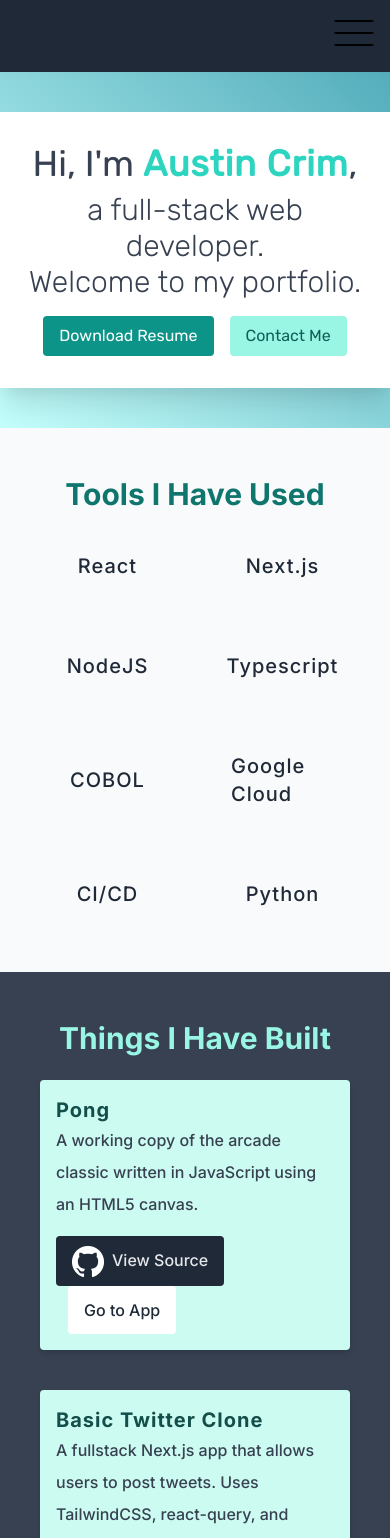
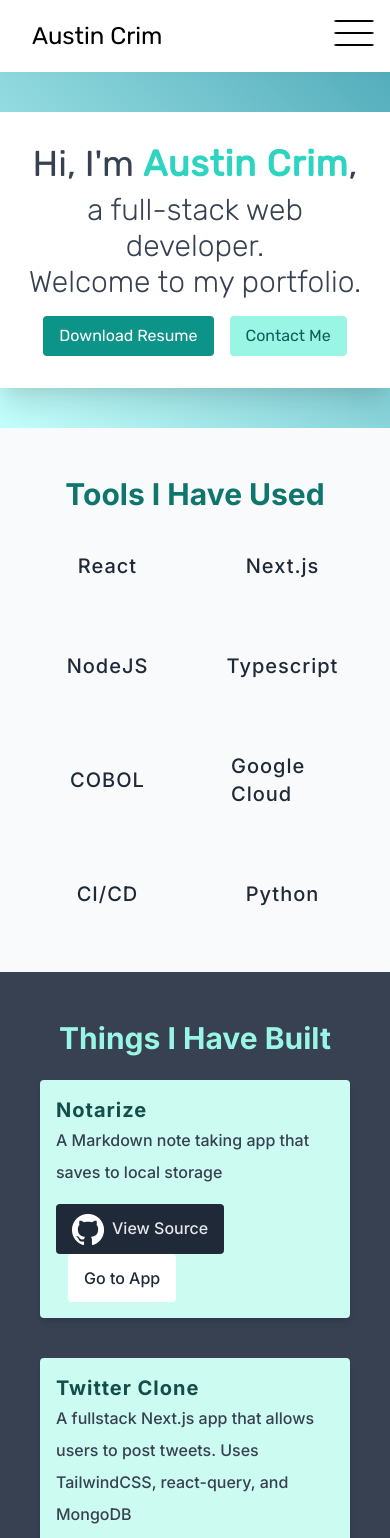
Before and after one commit to austincrim/austincrim.com-next, a Next.js app: page / in a window 390 px wide. Shown: the top 1538 px of the page. Built offline with nearby package versions, Linux system fonts and the light colour scheme.

Commit message:
fix mobile nav styling

```diff
--- a/data/projects.json
+++ b/data/projects.json
@@ -1,5 +1,17 @@
 {
     "projects": [
+        {
+            "title": "Notarize",
+            "description": "A Markdown note taking app that saves to local storage",
+            "repoUrl": "https://github.com/austincrim/notarize",
+            "appUrl": "https://notarize.netlify.app/"
+        },
+        {
+            "title": "Twitter Clone",
+            "description": "A fullstack Next.js app that allows users to post tweets. Uses TailwindCSS, react-query, and MongoDB",
+            "repoUrl": "https://github.com/austincrim/twitter-clone",
+            "appUrl": "https://twitter-clone-austincrim.vercel.app/"
+        },
         {
             "title": "Pong",
             "description": "A working copy of the arcade classic written in JavaScript using an HTML5 canvas.",
@@ -7,22 +19,9 @@
             "appUrl": "https://pong.austcrim.now.sh/"
         },
         {
-            "title": "Basic Twitter Clone",
-            "description": "A fullstack Next.js app that allows users to post tweets. Uses TailwindCSS, react-query, and MongoDB",
-            "repoUrl": "https://github.com/austincrim/twitter-clone",
-            "appUrl": "https://twitter-clone-austincrim.vercel.app/"
-        },
-        {
             "title": "SMS Recipe Generator",
             "description": "Text ingredients and receive recipes. Built for the DEV.to x Twilio hackathon.",
             "repoUrl": "https://github.com/austincrim/dev-to-twilio"
-        },
-        {
-            "title": "Todo List",
-            "description": "A simple todo list app I created to learn Svelte.",
-            "imagePath": "/todo.jpg",
-            "repoUrl": "https://github.com/austincrim/tailwind-svelte",
-            "appUrl": "https://tailwind-svelte.vercel.app/"
         },
         {
             "title": "This Website",
--- a/src/components/Nav.js
+++ b/src/components/Nav.js
@@ -6,7 +6,8 @@ const Nav = () => {
 
     return (
         <nav>
-            <div className='flex justify-end shadow-md'>
+            <div className='flex items-center justify-between bg-white shadow-md'>
+                <span className='px-8 text-2xl md:hidden'>Austin Crim</span>
                 <button
                     className='m-4 md:hidden'
                     onClick={() => setExpanded(!expanded)}
@@ -26,7 +27,7 @@ const Nav = () => {
             <div
                 className={`${
                     expanded ? 'flex flex-col' : 'hidden'
-                } md:flex md:flex-row justify-center py-2 w-full md:fixed text-gray-700 shadow-md bg-white z-10 border-t-4 border-teal-500
+                } md:flex md:flex-row justify-center py-2 w-full md:fixed text-gray-700 shadow-md bg-white z-10
                 `}
             >
                 <Link href='/'>
--- a/src/pages/index.js
+++ b/src/pages/index.js
@@ -26,7 +26,7 @@ const Index = ({ skills, projects }) => (
         <Hero />
 
         <Section primary title='Tools I Have Used' id='skills'>
-            <div className='grid lg:grid-cols-4 md:grid-cols-3 grid-cols-2 gap-10'>
+            <div className='grid grid-cols-2 gap-10 lg:grid-cols-4 md:grid-cols-3'>
                 {skills.map((skill, index) => (
                     <SkillCard
                         title={skill.title}
@@ -47,12 +47,12 @@ const Index = ({ skills, projects }) => (
             </div>
         </Section>
         <Section primary title='Want to Chat?' id='contact'>
-            <div className='flex flex-col md:flex-row mx-auto justify-around w-5/6'>
+            <div className='flex flex-col justify-around w-5/6 mx-auto md:flex-row'>
                 <div className='p-4 text-center'>
-                    <div className='w-1/2 md:w-auto mx-auto text-gray-700 font-semibold text-lg'>
+                    <div className='w-1/2 mx-auto text-lg font-semibold text-gray-700 md:w-auto'>
                         Phone
                         <svg
-                            className='h-6 my-2 mx-auto text-gray-500'
+                            className='h-6 mx-auto my-2 text-gray-500'
                             fill='none'
                             strokeLinecap='round'
                             strokeLinejoin='round'
@@ -66,10 +66,10 @@ const Index = ({ skills, projects }) => (
                     <div className='mt-1'>(515) 203-7127</div>
                 </div>
                 <div className='p-4 text-center'>
-                    <div className='w-1/2 md:w-auto mx-auto text-gray-700 font-semibold text-lg'>
+                    <div className='w-1/2 mx-auto text-lg font-semibold text-gray-700 md:w-auto'>
                         Email
                         <svg
-                            className='h-6 my-2 mx-auto text-gray-500'
+                            className='h-6 mx-auto my-2 text-gray-500'
                             fill='none'
                             strokeLinecap='round'
                             strokeLinejoin='round'
@@ -83,10 +83,10 @@ const Index = ({ skills, projects }) => (
                     <div className='mt-1'>aust.crim@gmail.com</div>
                 </div>
                 <div className='p-4 text-center'>
-                    <div className='w-1/2 md:w-auto mx-auto text-gray-700 font-semibold text-lg'>
+                    <div className='w-1/2 mx-auto text-lg font-semibold text-gray-700 md:w-auto'>
                         LinkedIn
                         <svg
-                            className='h-6 my-2 mx-auto text-gray-500'
+                            className='h-6 mx-auto my-2 text-gray-500'
                             fill='none'
                             strokeLinecap='round'
                             strokeLinejoin='round'
```
